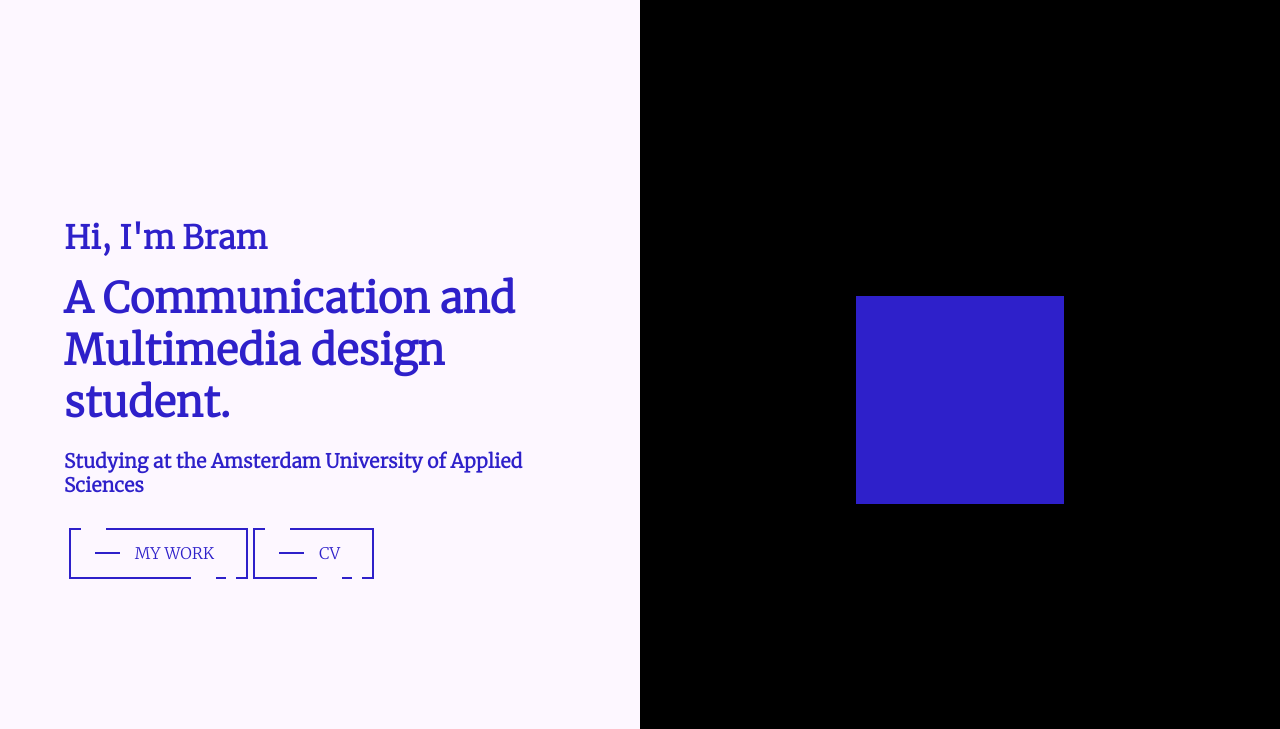
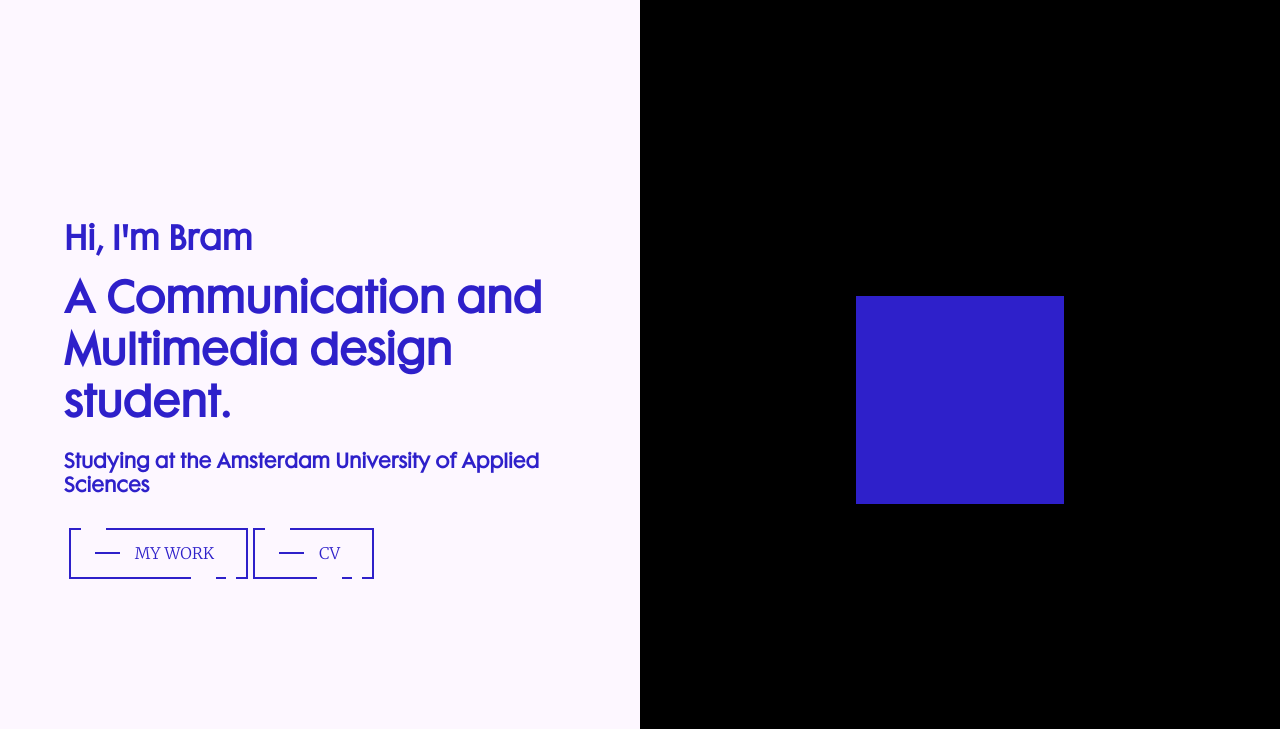
Before and after one commit to Bram-ter/portfolio-minor-web, a website built with Vite: page index.html in a window 1280 px wide. Shown: the top 729 px of the page. Built offline with nearby package versions, Linux system fonts and the light colour scheme; no server answers.

Commit message:
update font map

```diff
--- a/css/style.css
+++ b/css/style.css
@@ -27,7 +27,12 @@
 
 @font-face {
   font-family: merriweather-light;
-  src: url(../fonts/Merriweather-Light.ttf) format('truetype-variations');
+  src: url(../fonts/Merriweather/Merriweather-Light.ttf) format('truetype');
+}
+
+@font-face {
+  font-family: futura;
+  src: url(../fonts/Hema_Futura/FuturaHEMAProOT-Book.otf) format('opentype');
 }
 
 /* Global */
@@ -35,8 +40,12 @@
 html, body {
   margin: 0;
   padding: 0;
+  font-family: futura;
+  color: var(--indigo);
+}
+
+a, button {
   font-family: merriweather-light;
-  color: var(--indigo);
 }
 
 ul {
```
Also changed, not shown: fonts/Hema_Futura/FuturaHEMAProOT-Bold.otf (added), fonts/Hema_Futura/FuturaHEMAProOT-Book.otf (added), fonts/Hema_Futura/FuturaHEMAProOT-DemiBold.otf (added), fonts/Merriweather/Merriweather-Black.ttf (renamed from fonts/Merriweather-Black.ttf), fonts/Merriweather/Merriweather-BlackItalic.ttf (renamed from fonts/Merriweather-BlackItalic.ttf), fonts/Merriweather/Merriweather-Bold.ttf (renamed from fonts/Merriweather-Bold.ttf), fonts/Merriweather/Merriweather-BoldItalic.ttf (renamed from fonts/Merriweather-BoldItalic.ttf), fonts/Merriweather/Merriweather-Italic.ttf (renamed from fonts/Merriweather-Italic.ttf), fonts/Merriweather/Merriweather-Light.ttf (renamed from fonts/Merriweather-Light.ttf), fonts/Merriweather/Merriweather-LightItalic.ttf (renamed from fonts/Merriweather-LightItalic.ttf), fonts/Merriweather/Merriweather-Regular.ttf (renamed from fonts/Merriweather-Regular.ttf), 1 other file.
